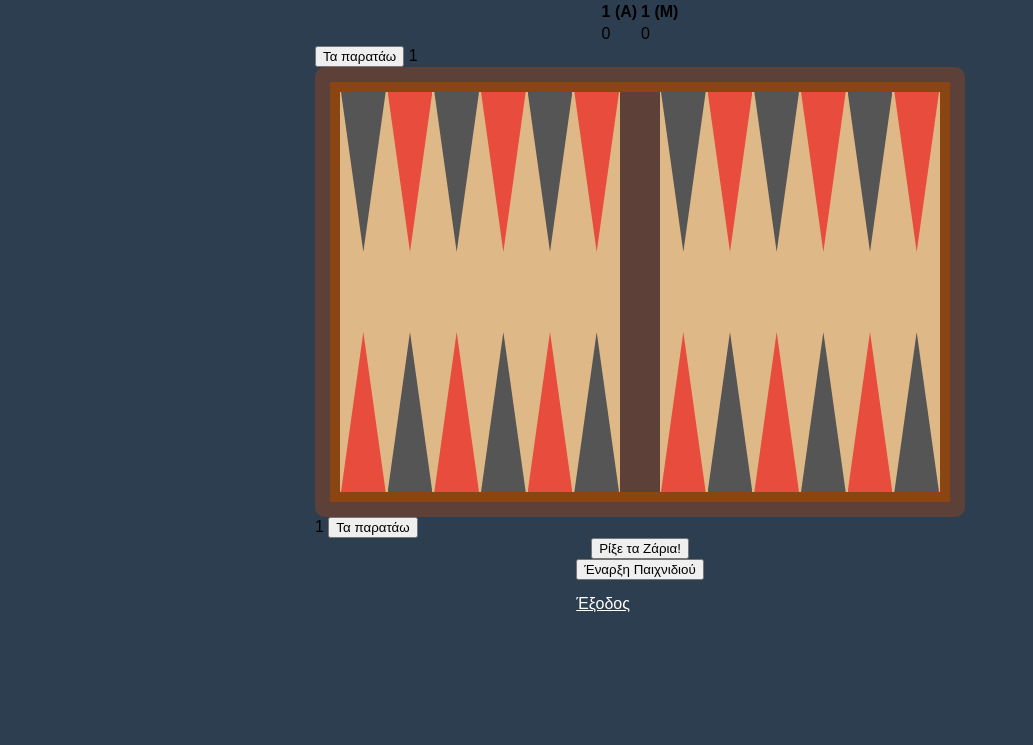
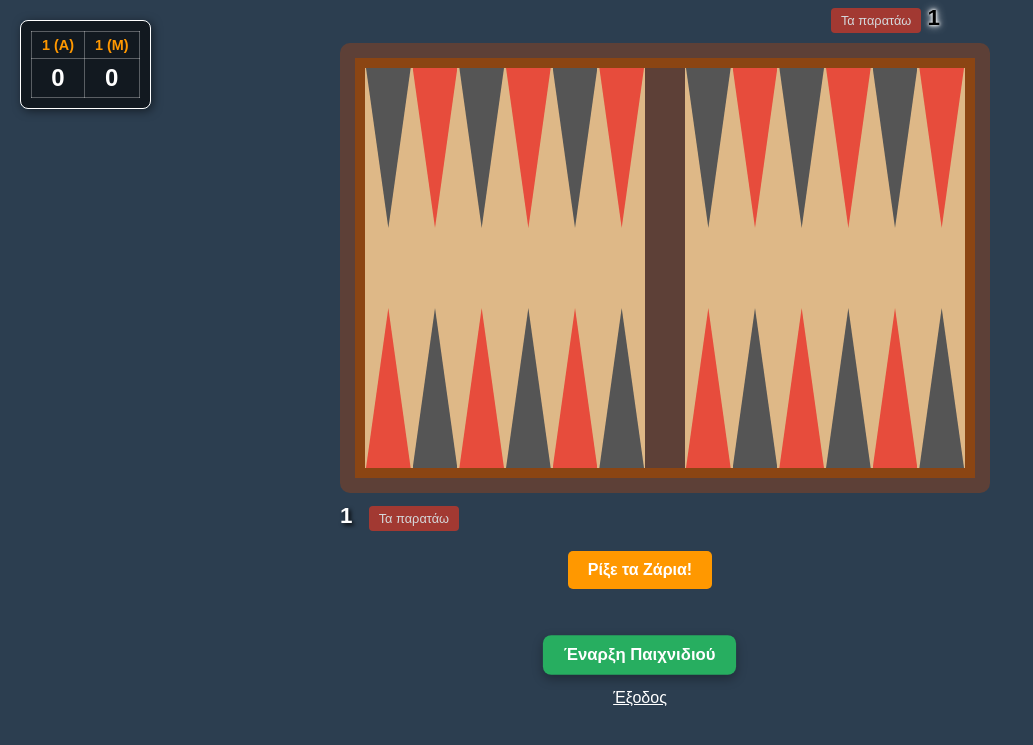
Before and after one commit to iee-ihu-gr-course1941/ADISE25_2020126, a PHP site: page /game.php in a window 1280 px wide. Shown: the top 745 px of the page, without its empty margins (0-1033 px from the left). Run offline with PHP 8.4, Linux system fonts and the light colour scheme; the visitor is signed in with stand-in values (Sample User, id 1).

Commit message:
Update style.css

```diff
--- a/style.css
+++ b/style.css
@@ -1,7 +1,7 @@
 /* style.css */
 
 body {
-    background-color: #2c3e50; /* Σκούρο φόντο για τη σελίδα */
+    background-color: #2c3e50;
     font-family: sans-serif;
     margin: 0;
     display: flex;
@@ -11,62 +11,222 @@ body {
 
 h1 { color: white; }
 
-/* Το ξύλινο πλαίσιο του ταμπλό */
+/* --- 1. GAME WRAPPER (Για στοίχιση ονομάτων και ταμπλό) --- */
+.game-wrapper {
+    /* ΠΡΟΣΟΧΗ: Πρέπει να είναι ίδιο με το width του .board (600px) */
+    width: 600px;
+    margin: 0 auto;
+    display: flex;
+    flex-direction: column;
+}
+
+/* --- 2. ΤΟ ΞΥΛΙΝΟ ΠΛΑΙΣΙΟ (BOARD) --- */
 .board {
-    width: 600px;
+    width: 600px; /* Το πλάτος που είχες */
     height: 400px;
-    background-color: #8B4513; /* Καφέ χρώμα ξύλου */
-    border: 15px solid #5D4037; /* Πιο σκούρο περίγραμμα */
+    background-color: #8B4513;
+    border: 15px solid #5D4037;
     border-radius: 10px;
-    display: flex; /* Χρησιμοποιούμε Flexbox για να βάλουμε τα μέρη δίπλα-δίπλα */
+    display: flex;
     padding: 10px;
+    position: relative;
+    /* Σημαντικό: box-sizing για να μην χαλάει το πλάτος με το padding */
+    box-sizing: content-box;
+}
+
+.half-board {
+    flex: 1;
+    display: flex;
+    background-color: #DEB887;
     position: relative;
 }
 
-/* Τα δύο μισά του ταμπλό (αριστερά και δεξιά) */
-.half-board {
-    flex: 1; /* Πιάνει τον μισό χώρο */
-    display: flex;
-    background-color: #DEB887; /* Ανοιχτό καφέ για το εσωτερικό */
-    position: relative;
-}
-
-/* Η μπάρα στη μέση */
 .bar {
     width: 40px;
     background-color: #5D4037;
     height: 100%;
 }
 
-/* Περιοχές για τα τρίγωνα (πάνω και κάτω) */
 .row {
     position: absolute;
     width: 100%;
-    height: 40%; /* Το ύψος των τριγώνων */
+    height: 40%;
     display: flex;
 }
 
 .top { top: 0; }
 .bottom { bottom: 0; }
 
-/* Τα τρίγωνα (Points) */
+/* Points (Τρίγωνα) */
 .point {
-    flex: 1; /* Κάθε τρίγωνο πιάνει ίσο χώρο */
+    flex: 1;
     height: 100%;
     margin: 0 1px;
-    /* Κόλπο για να γίνει τρίγωνο με clip-path */
     clip-path: polygon(50% 100%, 0 0, 100% 0);
 }
 
-/* Για την κάτω σειρά, το τρίγωνο κοιτάει ανάποδα */
 .bottom .point {
     clip-path: polygon(50% 0, 0 100%, 100% 100%);
 }
 
-/* Χρώματα τριγώνων */
-.point:nth-child(odd) { background-color: #555; } /* Μαύρα */
-.point:nth-child(even) { background-color: #e74c3c; } /* Κόκκινα */
+.point:nth-child(odd) { background-color: #555; }
+.point:nth-child(even) { background-color: #e74c3c; }
 
-/* Αναστροφή χρωμάτων στην κάτω σειρά για να ταιριάζουν */
 .bottom .point:nth-child(odd) { background-color: #e74c3c; }
 .bottom .point:nth-child(even) { background-color: #555; }
+
+
+/* --- 3. ΣΤΥΛ ΟΝΟΜΑΤΩΝ --- */
+.player-label {
+    padding: 5px 0;
+    font-size: 1.4rem;
+    font-weight: bold;
+    font-family: sans-serif;
+}
+
+/* Πάνω Παίκτης (Δεξιά, Μαύρο με λάμψη) */
+.top-right {
+    text-align: right;
+    margin-bottom: 5px;
+    color: #000;
+    text-shadow: 0 0 3px #fff, 0 0 5px #fff, 0 0 10px #fff;
+}
+
+/* Κάτω Παίκτης (Αριστερά, Λευκό με σκιά) */
+.bottom-left {
+    text-align: left;
+    margin-top: 5px;
+    color: #fff;
+    text-shadow: 2px 2px 4px #000;
+}
+
+
+/* --- 4. ZARIA (DICE) --- */
+#dice-container {
+    margin: 15px auto;
+    text-align: center;
+    height: 50px;
+}
+
+.dice-box {
+    display: inline-block;
+    width: 40px;
+    height: 40px;
+    background-color: white;
+    border: 2px solid #333;
+    border-radius: 8px;
+    margin: 0 5px;
+    font-size: 24px;
+    line-height: 38px;
+    font-weight: bold;
+    color: #333;
+    box-shadow: 3px 3px 5px rgba(0,0,0,0.3);
+}
+
+/* Κουμπί για τα ζάρια */
+#btn-roll {
+    background-color: #ff9800;
+    color: white;
+    border: none;
+    border-radius: 5px;
+    font-weight: bold;
+    padding: 10px 20px;
+    font-size: 16px;
+    cursor: pointer;
+}
+#btn-roll:hover { background-color: #e68900; }
+
+
+/* --- 5. ΠΟΥΛΙΑ --- */
+.piece {
+    width: 30px; height: 30px;
+    border-radius: 50%;
+    border: 2px solid #000;
+    margin: 2px auto;
+    box-shadow: 2px 2px 5px rgba(0,0,0,0.5);
+}
+.white-piece { background-color: #fff; }
+.black-piece { background-color: #222; }
+
+/* --- 6. CONTROLS --- */
+#controls { margin-top: 20px; text-align: center; }
+#controls button { padding: 10px 20px; font-size: 16px; cursor: pointer; }
+
+/* style.css (Προσθήκες) */
+
+/* --- SCOREBOARD (Πίνακας Σκορ) --- */
+#scoreboard {
+    position: absolute; /* Το "καρφώνουμε" σε συγκεκριμένη θέση */
+    top: 20px;
+    left: 20px;
+    background-color: rgba(0, 0, 0, 0.6); /* Ημιδιάφανο μαύρο */
+    padding: 10px;
+    border-radius: 8px;
+    color: white;
+    border: 1px solid #fff;
+    box-shadow: 2px 2px 10px rgba(0,0,0,0.5);
+}
+
+#scoreboard table {
+    border-collapse: collapse;
+}
+
+#scoreboard th, #scoreboard td {
+    padding: 5px 10px;
+    text-align: center;
+    border: 1px solid rgba(255,255,255,0.3);
+}
+
+#scoreboard th {
+    font-size: 0.9rem;
+    color: #ff9800; /* Πορτοκαλί για τους τίτλους */
+}
+
+#scoreboard td {
+    font-size: 1.5rem;
+    font-weight: bold;
+}
+
+/* --- SURRENDER BUTTONS (Κουμπιά Παραίτησης) --- */
+.btn-surrender {
+    background-color: #c0392b; /* Κόκκινο */
+    color: white;
+    border: none;
+    border-radius: 4px;
+    padding: 5px 10px;
+    font-size: 0.8rem;
+    cursor: pointer;
+    margin-left: 10px; /* Απόσταση από το όνομα */
+    opacity: 0.8;
+    transition: 0.3s;
+}
+
+.btn-surrender:hover {
+    background-color: #e74c3c;
+    opacity: 1;
+}
+
+/* Το μεγάλο κουμπί Έναρξης */
+#btn-start-game {
+    padding: 15px 30px;
+    font-size: 1.2rem;
+    font-weight: bold;
+    background-color: #27ae60; /* Πράσινο */
+    color: white;
+    border: none;
+    border-radius: 8px;
+    cursor: pointer;
+    box-shadow: 0 4px 10px rgba(0,0,0,0.3);
+    animation: pulse 2s infinite; /* Εφέ παλμού για να φαίνεται */
+}
+
+#btn-start-game:hover {
+    background-color: #2ecc71;
+}
+
+/* Εφέ παλμού */
+@keyframes pulse {
+    0% { transform: scale(1); }
+    50% { transform: scale(1.05); }
+    100% { transform: scale(1); }
+}
```
